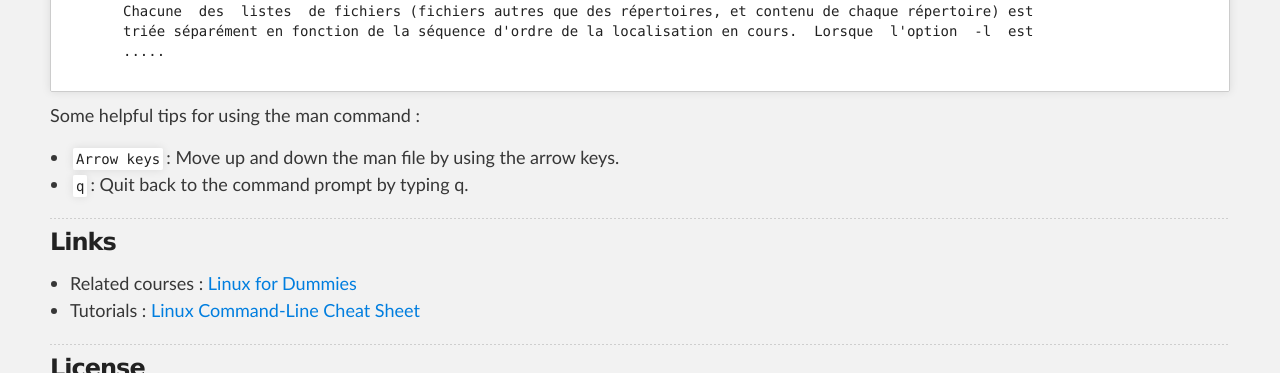
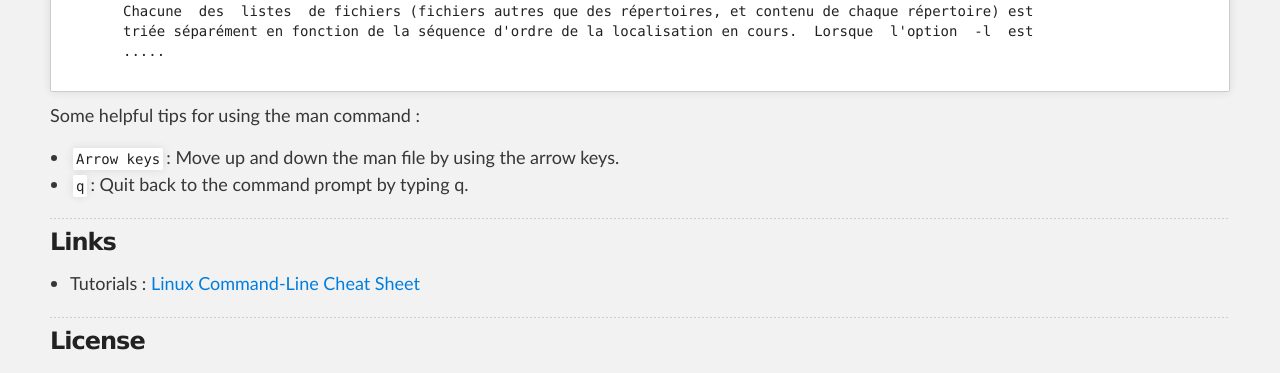
Before and after one commit to SouthGreenPlatform/trainings, a Jekyll site: the page built from _pages/linux/linuxGuidePractice.md, in a window 1280 px wide and 900 px high, scrolled down 11846 px, cut to the strip 0-373 px from the top of the window. Built offline with Jekyll 4.4.1, drawn with Linux system fonts in a browser that asks for light colours; nearby versions of some CDN libraries.

Commit message:
Update linuxGuidePractice.md

```diff
--- a/_pages/linux/linuxGuidePractice.md
+++ b/_pages/linux/linuxGuidePractice.md
@@ -457,7 +457,6 @@ Some helpful tips for using the man command :
 ### Links
 <a name="links"></a>
 
-* Related courses : [Linux for Dummies](https://southgreenplatform.github.io/trainings/linux/)
 * Tutorials : [Linux Command-Line Cheat Sheet](https://southgreenplatform.github.io/trainings/linux/linuxTuto/)
 
 -----------------------
```
